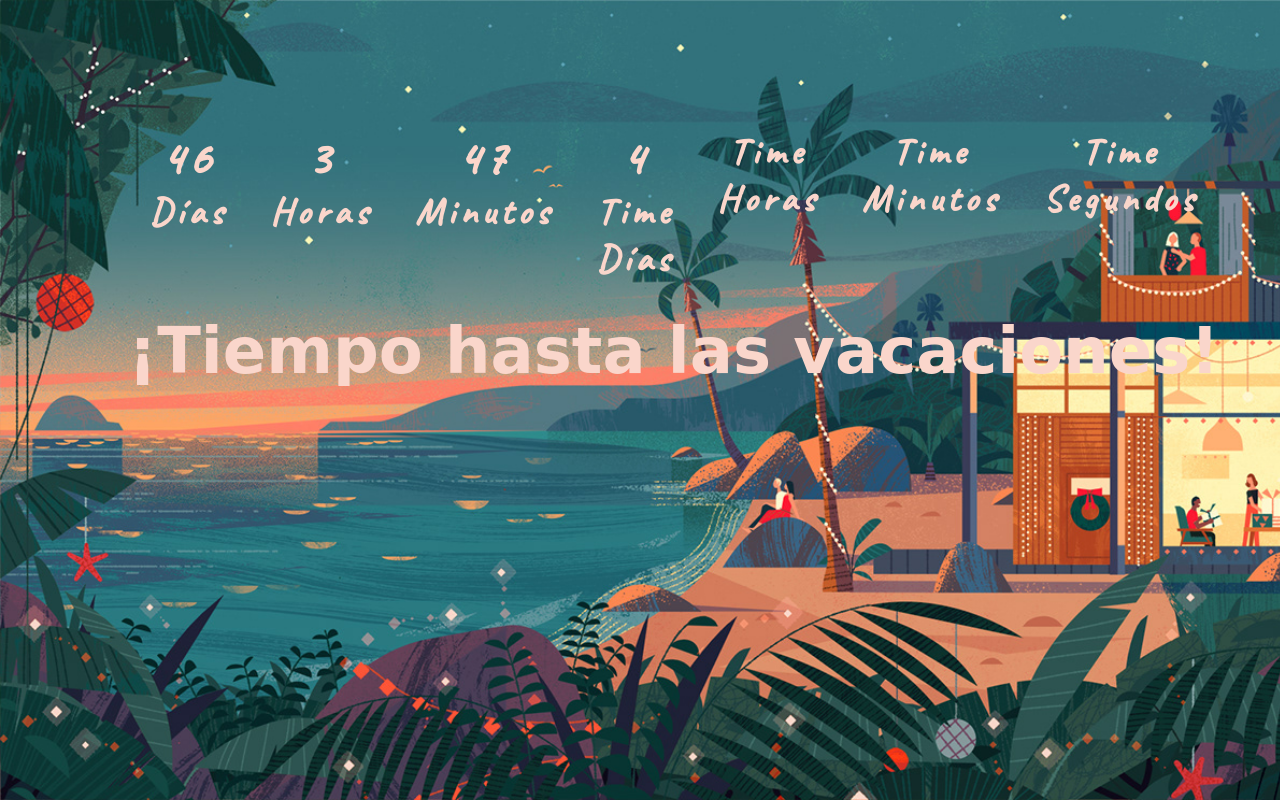
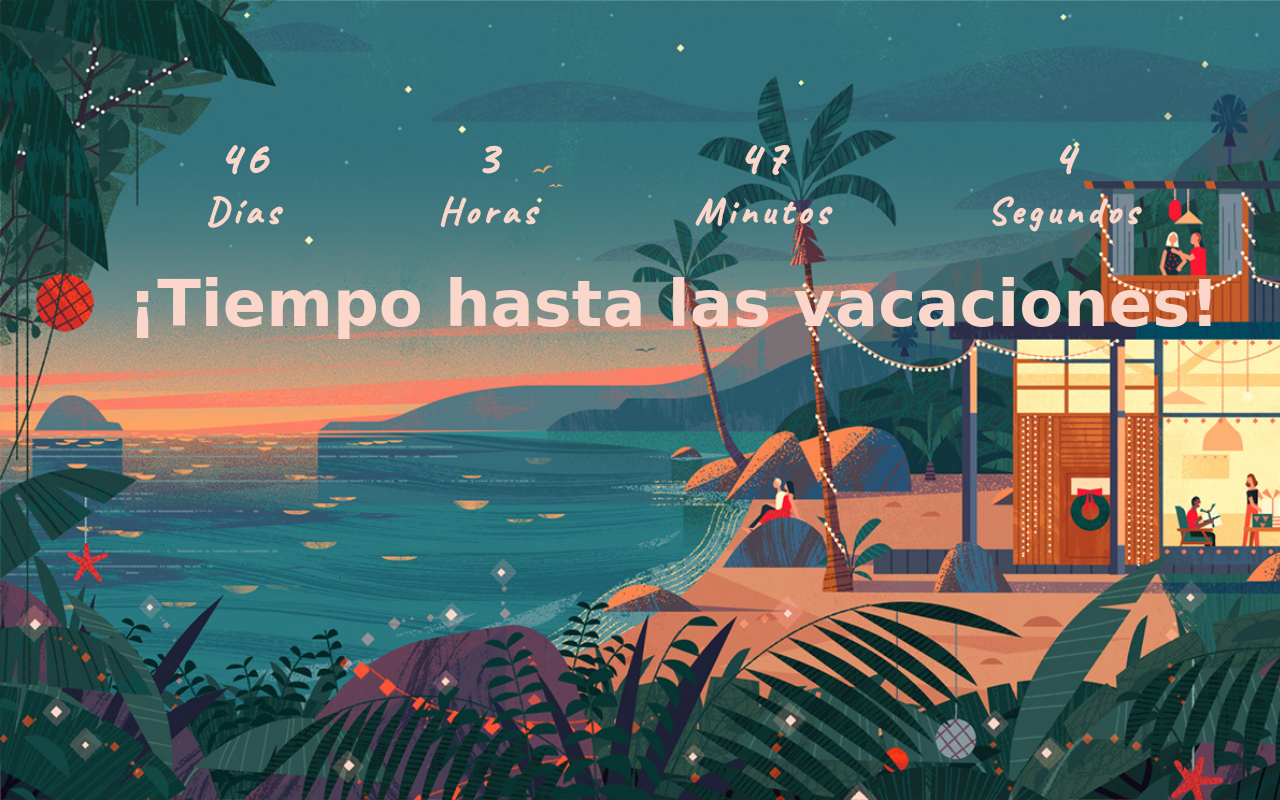
Before and after one commit to dev-maxmo/Personal-Holiday-Countdown-App, a plain HTML site: page index.html in a window 1280 px wide. Drawn offline with Linux system fonts and the light colour scheme; a web font is replaced by a local one.

Commit message:
Update index.html

```diff
--- a/index.html
+++ b/index.html
@@ -37,20 +37,6 @@
             </div>
             <div class="container-second">
                 <h3 class=" date-time second">Time</h3>
-
-                <h3 class="day">Time</h3>
-                <h3>Días</h3>
-            </div>
-            <div class="container-hour">
-                <h3 class="hour">Time</h3>
-                <h3>Horas</h3>
-            </div>
-            <div class="container-minute">
-                <h3 class="minute">Time</h3>
-                <h3>Minutos</h3>
-            </div>
-            <div class="container-second">
-                <h3 class="second">Time</h3>
                 <h3>Segundos</h3>
             </div>
         </div>
```
